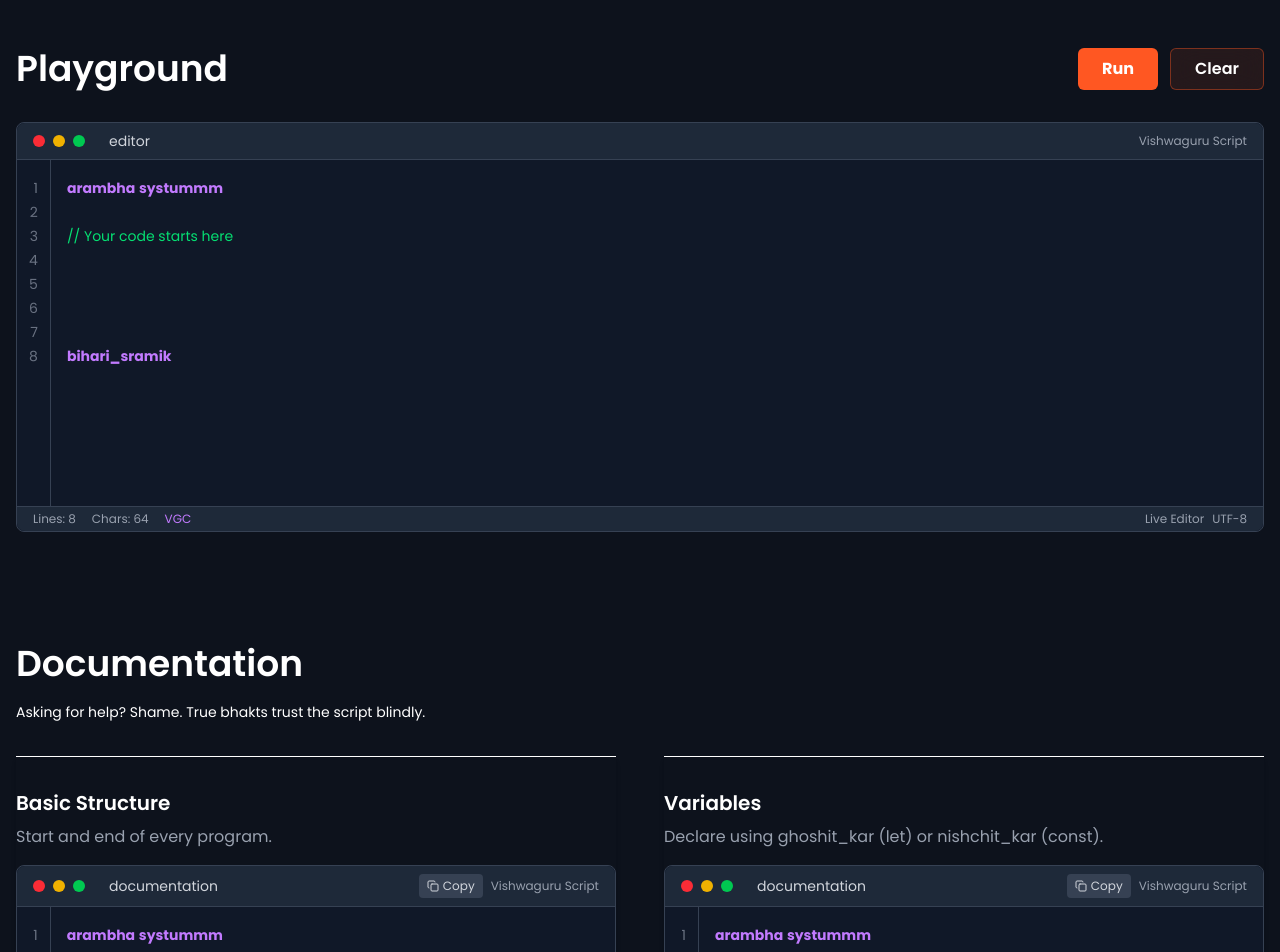
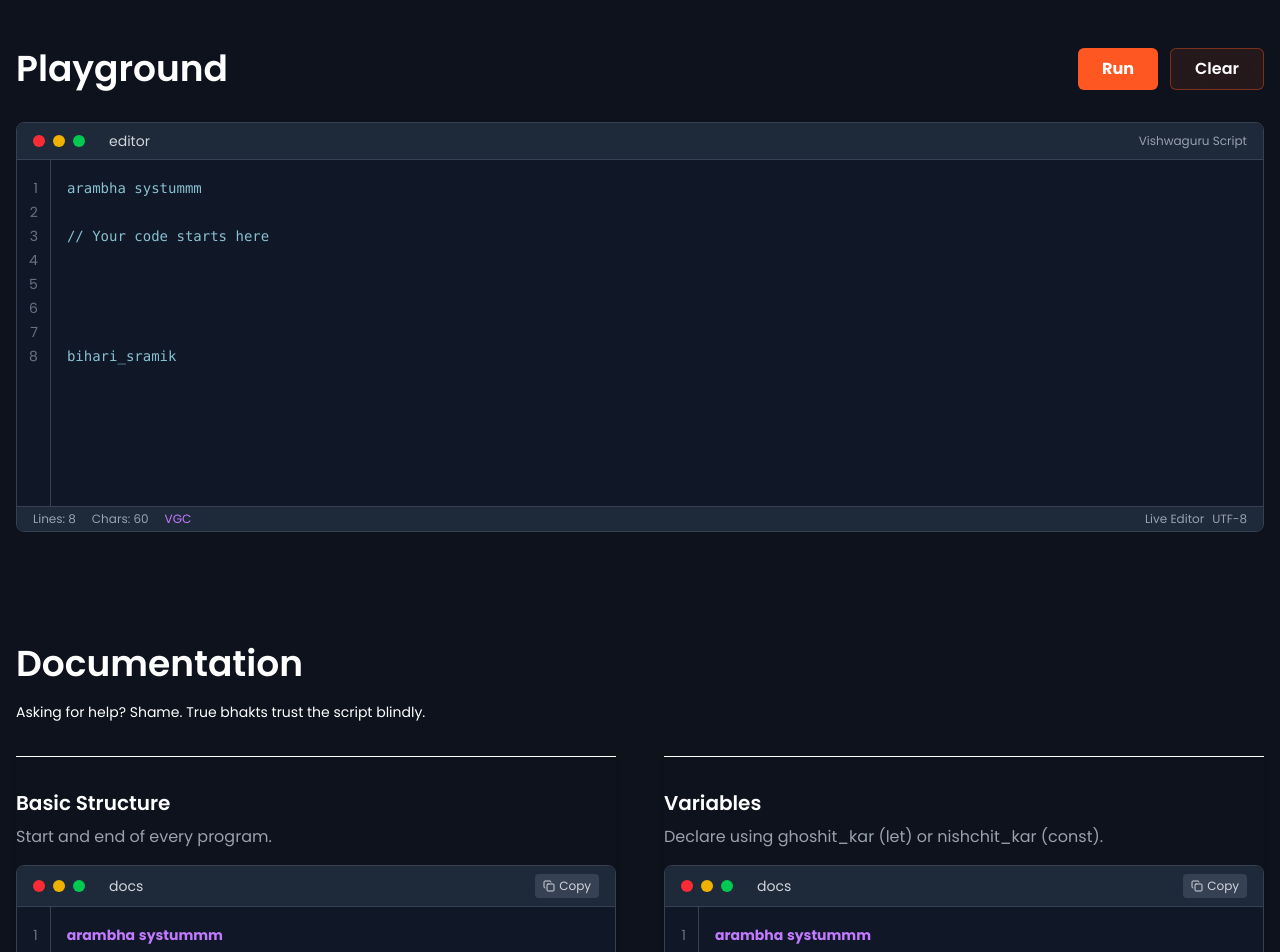
Before and after one commit to Ayushkumarxx/VishwaguruScript, a React (Vite) app: page / in a window 1280 px wide. Shown: the part 800-1752 px from the top of the page. Built offline with nearby package versions, Linux system fonts and the light colour scheme.

Commit message:
first commit

```diff
--- a/src/pages/home/Codegrid.jsx
+++ b/src/pages/home/Codegrid.jsx
@@ -173,7 +173,7 @@ const CodeGrid = () => {
 
             <CodeEditor
               value={item.code}
-              fileName="documentation"
+              fileName="docs"
               readOnly={true}
               wordWrap={false}
               showCopyButton={true}
--- a/src/pages/home/Home.jsx
+++ b/src/pages/home/Home.jsx
@@ -104,7 +104,7 @@ bihari_sramik`);
         <div className="w-full md:w-3/5 h-auto p-2 flex items-center">
           <CodeEditor
             value={code1}
-            fileName="documentation"
+            fileName="docs"
             readOnly={true}
             wordWrap={false}
             showCopyButton={false}
--- a/src/shared/components/Editor.jsx
+++ b/src/shared/components/Editor.jsx
@@ -302,7 +302,7 @@ const CodeEditor = ({
           {/* {readOnly && (
             <span className="text-xs text-gray-400 bg-gray-700 px-2 py-1 rounded">Read Only</span>
           )} */}
-          <span className="text-xs text-gray-400">Vishwaguru Script</span>
+         {!showCopyButton && <span className="text-xs text-gray-400">Vishwaguru Script</span>}
         </div>
       </div>
 
@@ -325,9 +325,9 @@ const CodeEditor = ({
         {/* Editor Container */}
         <div className="flex-1 relative overflow-hidden">
           {/* Syntax Highlighting Layer */}
-          <div
+         {readOnly  && <div
             ref={highlightRef}
-            className="absolute inset-0 p-4 font-mono text-sm overflow-auto pointer-events-none"
+            className="absolute inset-0 p-4 font-mono text-sm overflow-auto "
             style={{
               fontFamily: 'ui-monospace, SFMono-Regular, "SF Mono", Monaco, Consolas, "Liberation Mono", "Courier New", monospace',
               lineHeight: '1.5rem',
@@ -337,9 +337,10 @@ const CodeEditor = ({
           >
             {getHighlightedCode()}
           </div>
+}
 
           {/* Textarea Layer */}
-          <textarea
+        { !readOnly && <textarea
             ref={textareaRef}
             value={code}
             onChange={handleCodeChange}
@@ -347,7 +348,7 @@ const CodeEditor = ({
             onScroll={handleScroll}
             placeholder={placeholder}
             readOnly={readOnly}
-            className={`absolute inset-0 w-full h-full p-4 bg-transparent text-transparent caret-white font-mono text-sm   resize-none outline-none border-none overflow-auto  ${
+            className={`absolute inset-0 w-full h-full p-4  text-[#88C0D0] caret-white font-mono text-sm   resize-none outline-none border-none overflow-auto  ${
               readOnly ? 'cursor-default' : ''
             }`}
             style={{
@@ -363,7 +364,7 @@ const CodeEditor = ({
             data-gramm="false"
             data-gramm_editor="false"
             data-enable-grammarly="false"
-          />
+          />}
         </div>
       </div>
 
```
